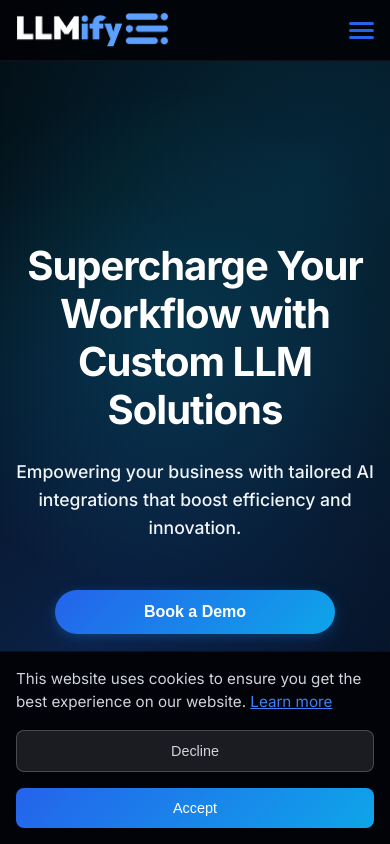
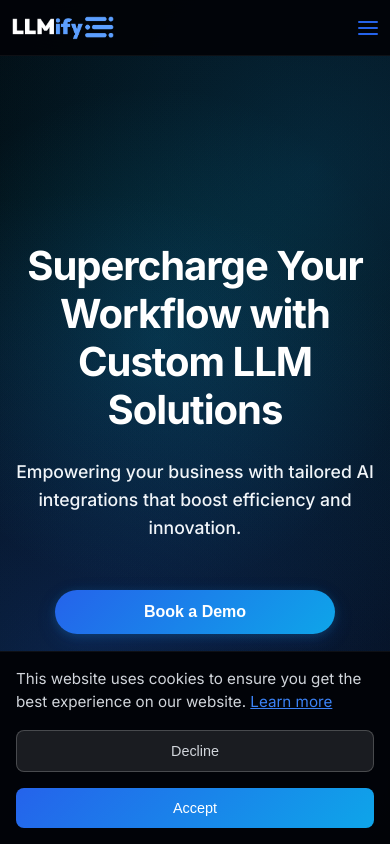
Before and after one commit to llmify/llmify.github.io, a plain HTML site: page index.html in a window 390 px wide. Shown: the top 844 px of the page. Drawn offline with nearby package versions, Linux system fonts and the light colour scheme.

Commit message:
small fixes

```diff
--- a/scripts.js
+++ b/scripts.js
@@ -572,28 +572,34 @@ function showCookieSettings() {
 // Privacy Modal functionality
 function showPrivacyModal() {
   document.getElementById('privacy-modal').classList.add('show');
+  document.body.classList.add('modal-open');
 }
 
 function hidePrivacyModal() {
   document.getElementById('privacy-modal').classList.remove('show');
+  document.body.classList.remove('modal-open');
 }
 
 // Impressum Modal functionality
 function showImpressumModal() {
   document.getElementById('impressum-modal').classList.add('show');
+  document.body.classList.add('modal-open');
 }
 
 function hideImpressumModal() {
   document.getElementById('impressum-modal').classList.remove('show');
+  document.body.classList.remove('modal-open');
 }
 
 // Demo Modal functionality
 function showDemoModal() {
   document.getElementById('demo-modal').classList.add('show');
+  document.body.classList.add('modal-open');
 }
 
 function hideDemoModal() {
   document.getElementById('demo-modal').classList.remove('show');
+  document.body.classList.remove('modal-open');
 }
 
 function showDemoMessage(message, isError = false) {
--- a/styles.css
+++ b/styles.css
@@ -34,6 +34,14 @@ body {
   color: var(--text-primary);
   line-height: 1.7;
   scroll-behavior: smooth;
+  overflow-x: hidden;
+  width: 100%;
+  min-width: 100%;
+}
+
+/* Prevent layout shifts and ensure proper mobile viewport */
+html {
+  width: 100%;
   overflow-x: hidden;
 }
 
@@ -152,6 +160,8 @@ nav.scrolled {
   max-width: 1200px;
   margin: 0 auto;
   width: 100%;
+  box-sizing: border-box;
+  position: relative;
 }
 
 .logo a {
@@ -739,6 +749,13 @@ footer a:hover {
   transition: all 0.3s ease;
 }
 
+/* Prevent body scroll and layout shifts when modal is open */
+body.modal-open {
+  overflow: hidden;
+  position: fixed;
+  width: 100%;
+}
+
 .modal.show {
   opacity: 1;
   visibility: visible;
@@ -1019,9 +1036,24 @@ footer a:hover {
 
 /* Responsive Adjustments */
 @media (max-width: 768px) {
+  /* Fix navigation overflow and sizing issues */
+  nav {
+    width: 100vw; /* Use viewport width to prevent overflow */
+    left: 0;
+    right: 0;
+  }
+
   .nav-container {
-    padding: 1rem 5%; /* Match content container width on mobile */
+    padding: 0.75rem 4%; /* Reduce padding for mobile */
+    max-width: 100%;
     width: 100%;
+    min-height: 60px; /* Set consistent height */
+    box-sizing: border-box;
+  }
+
+  /* Make logo smaller on mobile */
+  .logo img {
+    height: 28px; /* Smaller logo for mobile */
   }
   .menu-icon { display: flex; }
   .nav-links {
@@ -1120,8 +1152,32 @@ footer a:hover {
 
 @media (max-width: 480px) {
   /* Further mobile optimizations for very small screens */
+  nav {
+    width: 100vw;
+    position: fixed;
+    left: 0;
+    right: 0;
+  }
+
   .nav-container {
-    padding: 0.75rem 4%; /* Slightly tighter padding on very small screens */
+    padding: 0.5rem 3%; /* Even tighter padding on very small screens */
+    min-height: 55px; /* Slightly smaller height for small screens */
+  }
+
+  /* Even smaller logo for very small screens */
+  .logo img {
+    height: 24px;
+  }
+
+  /* Make hamburger menu more touch-friendly */
+  .menu-icon {
+    padding: 8px;
+    margin: -8px; /* Expand touch area */
+  }
+
+  .menu-icon span {
+    width: 20px; /* Slightly smaller hamburger lines */
+    height: 2px;
   }
 
   .container {
```
